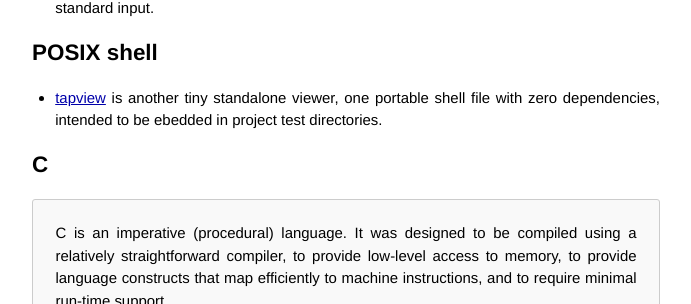
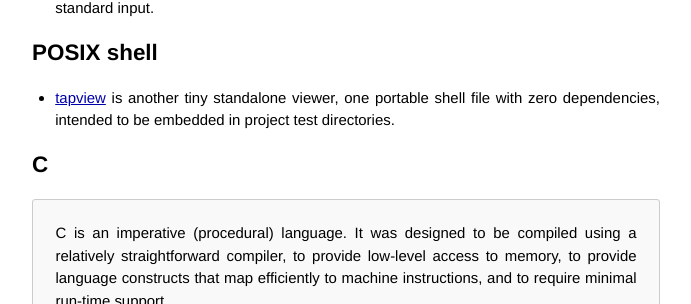
Before and after one commit to TestAnything/testanything.github.io, a Jekyll site: the page built from consumers.md, in a window 1280 px wide. Shown: the part 504-808 px from the top of the page, without its empty margins (294-985 px from the left). Built offline with Jekyll 4.4.1, drawn with Linux system fonts in a browser that asks for light colours.

Commit message:
Fix typo

```diff
--- a/consumers.md
+++ b/consumers.md
@@ -27,7 +27,7 @@ and
 
 ## POSIX shell
 
-- [tapview](https://gitlab.com/esr/tapview) is another tiny standalone viewer, one portable shell file with zero dependencies, intended to be ebedded in project test directories.
+- [tapview](https://gitlab.com/esr/tapview) is another tiny standalone viewer, one portable shell file with zero dependencies, intended to be embedded in project test directories.
 
 ## <a id="c"></a> [C](#c)
 
```
